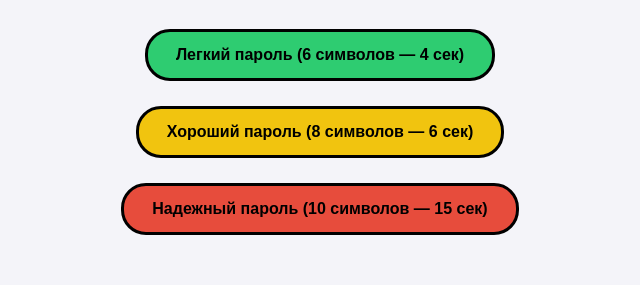
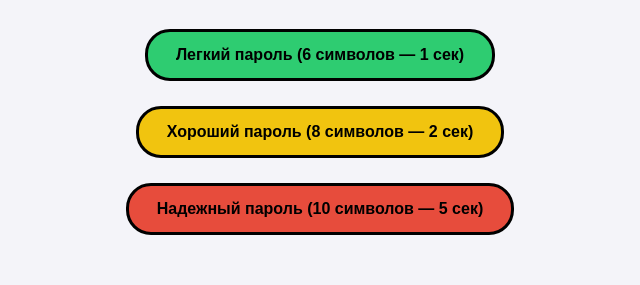
Before and after one commit to TER-afk/TER, a plain HTML site: page index.html in a window 1280 px wide. Shown: the part 201-486 px from the top of the page, 320-960 px from the left. Drawn offline with Linux system fonts and the light colour scheme.

Commit message:
Update index.html

```diff
--- a/index.html
+++ b/index.html
@@ -159,9 +159,9 @@
         <!-- Блок генерации -->
         <div id="generation-block">
             <div id="buttons-group" class="buttons-container">
-                <button id="btn-easy" class="btn">Легкий пароль (6 символов — 4 сек)</button>
-                <button id="btn-good" class="btn">Хороший пароль (8 символов — 6 сек)</button>
-                <button id="btn-hard" class="btn">Надежный пароль (10 символов — 15 сек)</button>
+                <button id="btn-easy" class="btn">Легкий пароль (6 символов — 1 сек)</button>
+                <button id="btn-good" class="btn">Хороший пароль (8 символов — 2 сек)</button>
+                <button id="btn-hard" class="btn">Надежный пароль (10 символов — 5 сек)</button>
             </div>
 
             <div id="timer-text" class="hidden">Генерация... Осталось секунд: <span id="seconds-left">0</span></div>
```
